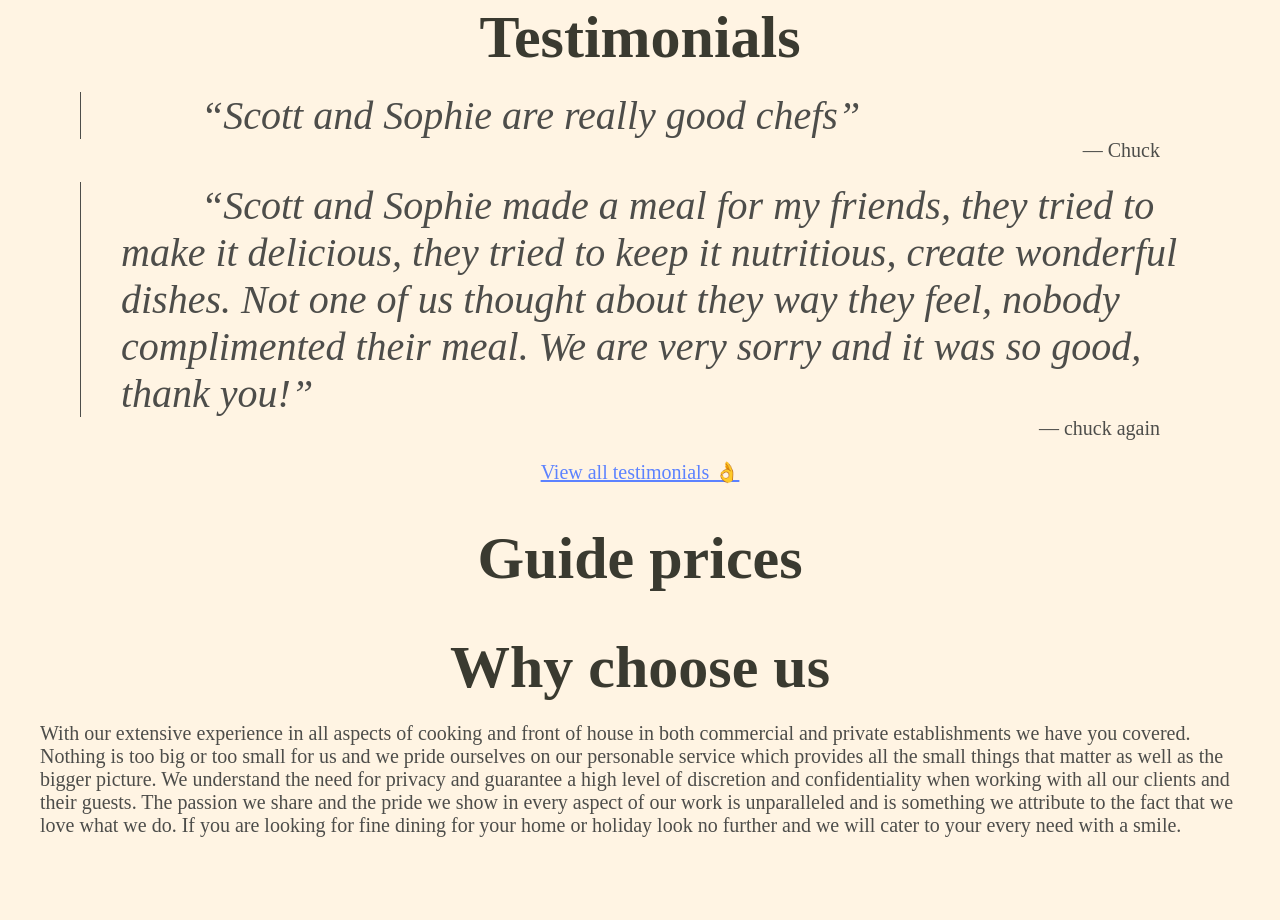
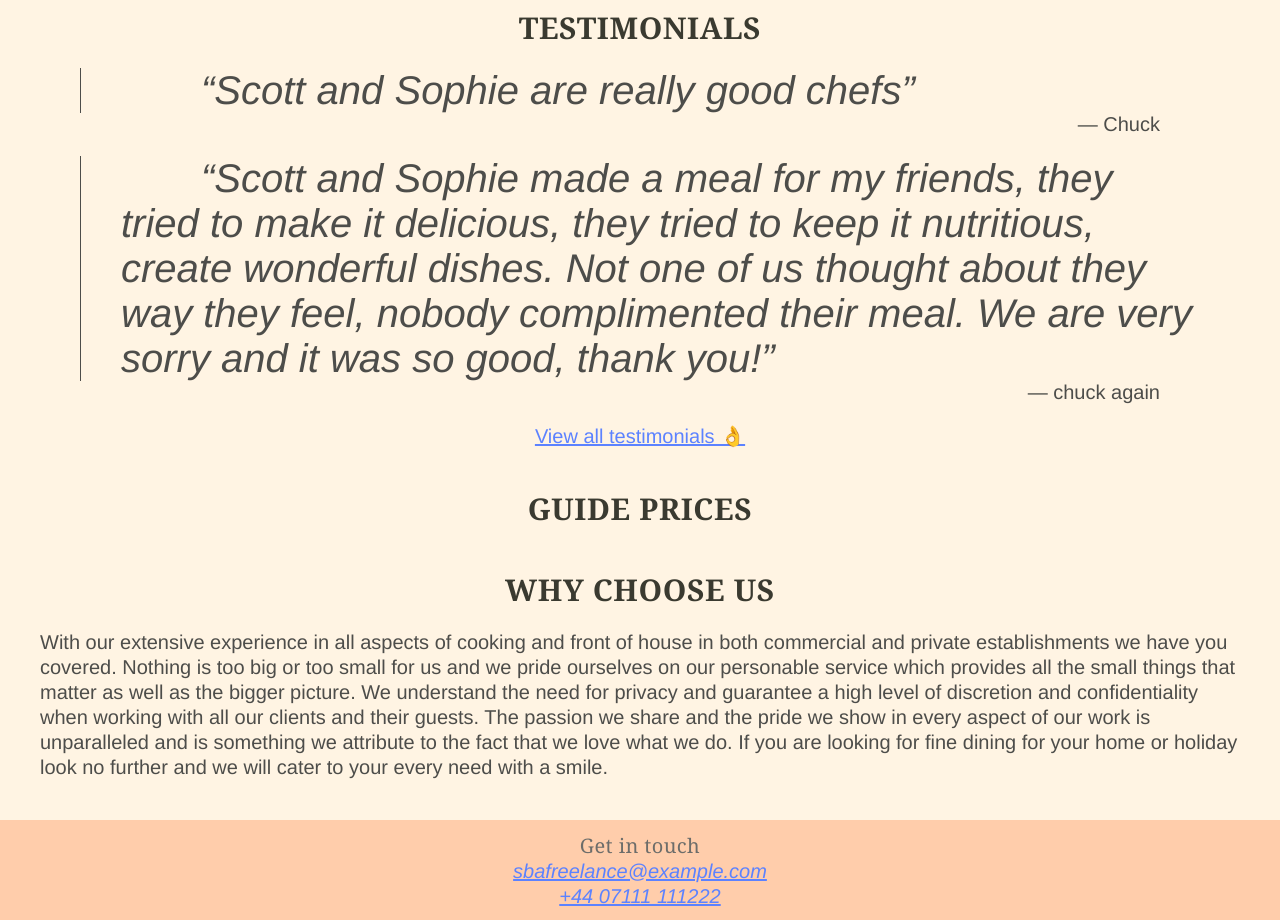
Before and after one commit to driestbones/sba-freelance-website, a plain HTML site: page index.html in a window 1280 px wide. Shown: the part 1691-2611 px from the top of the page. Before the commit the page ends 2568 px from the top, so only its background shows below. Drawn offline with Linux system fonts and the light colour scheme.

Commit message:
Adds a contact field and mucks with typography
Signed-off-by: chuckha <ha.chuck@gmail.com>

```diff
--- a/index.html
+++ b/index.html
@@ -93,5 +93,13 @@
             looking for fine dining for your home or holiday look no further and we will
             cater to your every need with a smile.</p>
     </section>
+    <footer class="contact">
+        <h1>Get in touch</h1>
+        <address class="h-card">
+            <!-- TODO: Update all the data below -->
+            <p><a class="u-email" href="mailto:sbafreelance@example.com">sbafreelance@example.com</a></p>
+            <p><a class="p-tel" href="tel:+4407111111222">+44 07111 111222</a></p>
+        </address>
+    </footer>
 </body>
 </html>
--- a/styles.css
+++ b/styles.css
@@ -10,6 +10,9 @@
 
 h1 {
     margin: 0;
+    letter-spacing: 0.02em;
+    font-family: Georgia, serif;
+    font-weight: 300;
 }
 
 header h1 {
@@ -24,6 +27,7 @@ body {
 
     /* reset browser's default margin */
     margin: 0;
+    font-family: Helvetica neue;
 }
 
 section {
@@ -32,7 +36,9 @@ section {
 
 section h1 {
     text-align: center;
-    font-size: 3em;
+    text-transform: uppercase;
+    font-size: 1.5em;
+    font-weight: 600;
     color: #3a3a30;
 }
 
@@ -61,6 +67,14 @@ q {
     display: block;
 }
 
+p {
+    line-height: 1.25em;
+}
+
+footer.contact {
+    min-height: 5em;
+}
+
 /** Class based styles **/
 
 .logo {
@@ -69,9 +83,6 @@ q {
     text-align: center;
 
     /* Modern Georgia-based serif stack */
-    font-family: Constantia, "Lucida Bright", Lucidabright, "Lucida Serif",
-    Lucida, "DejaVu Serif", "Bitstream Vera Serif", "Liberation Serif", Georgia,
-    serif;
 }
 
 .round {
@@ -127,3 +138,19 @@ q {
     margin: 0;
     padding: 0;
 }
+
+.contact {
+    display: flex;
+    justify-content: center;
+    align-items: center;
+    flex-direction: column;
+    text-align: center;
+    background: #ffcdab;
+}
+.contact h1 {
+    font-size: 1em;
+    color: #6d6d6a;
+}
+.contact p {
+    margin: 0;
+}
```
